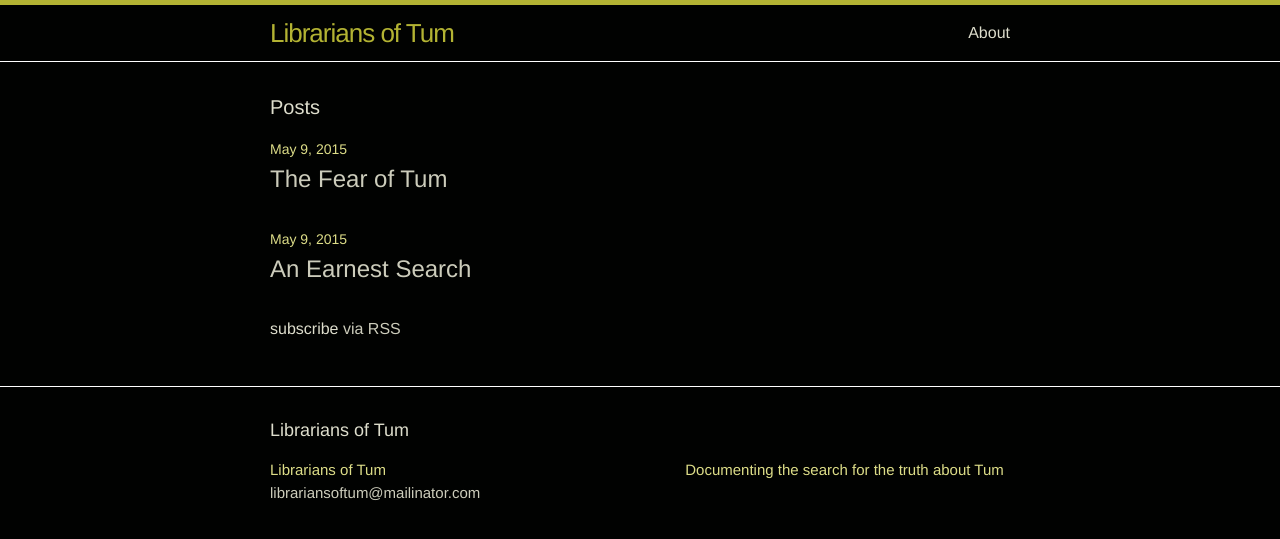
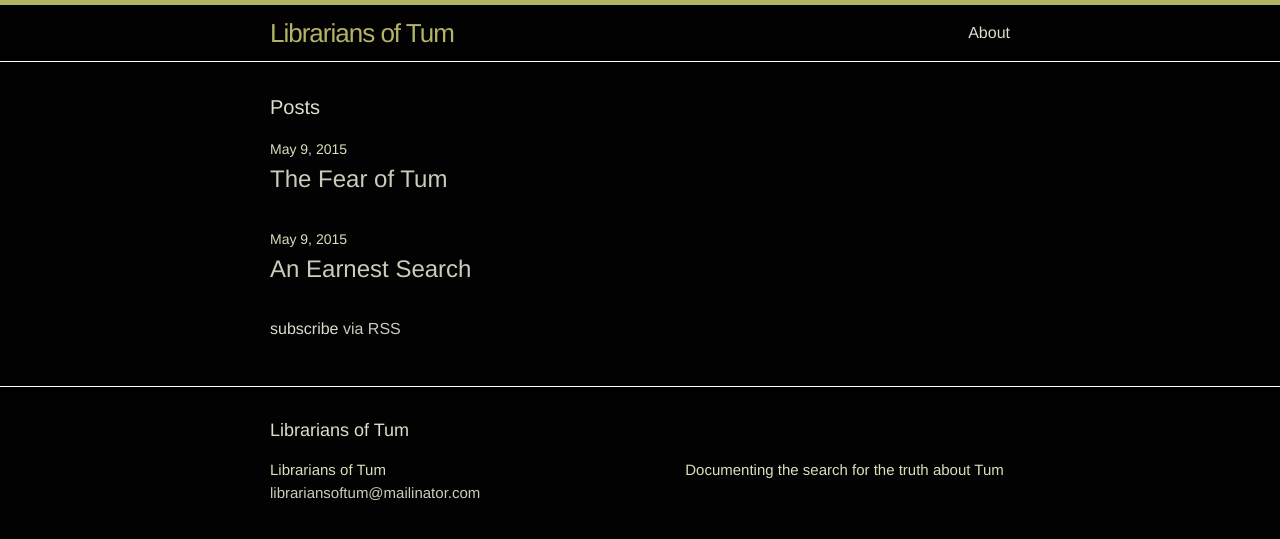
Before and after one commit to LibrariansOfTum/LibrariansOfTum.github.io, a Jekyll site: the page built from index.html, in a window 1280 px wide. Shown: the top 539 px of the page. Built offline with Jekyll 4.4.1, drawn with Linux system fonts in a browser that asks for light colours.

Commit message:
slightly less yellow quote

```diff
--- a/css/main.scss
+++ b/css/main.scss
@@ -17,7 +17,7 @@ $text-color:       #ddc;
 $background-color: #010201;
 $brand-color:      #ccb;
 
-$grey-color:       #dd8;
+$grey-color:       #ddb;
 $grey-color-light: lighten($grey-color, 40%);
 $grey-color-dark:  darken($grey-color, 25%);
 
```
